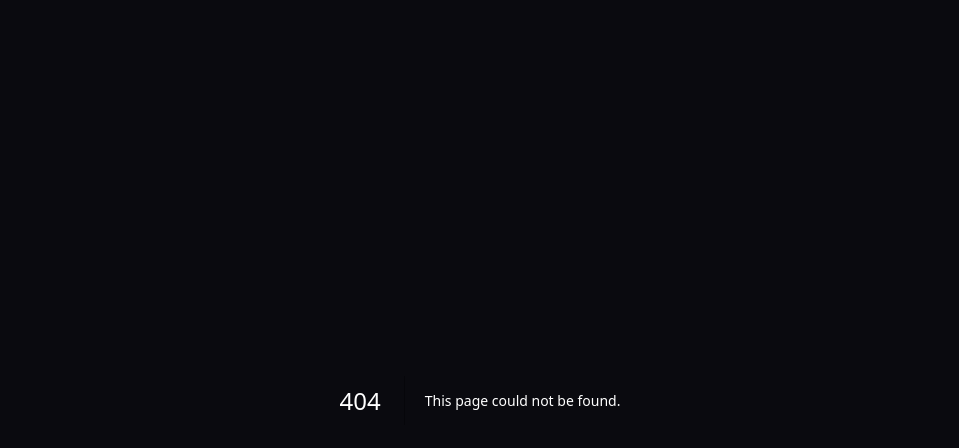
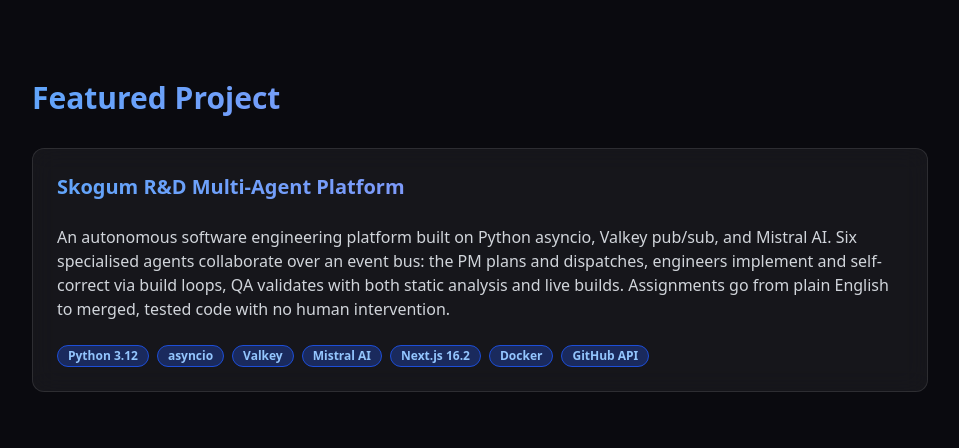
Before and after one commit to Skogum-R-D/simen-portfolio, a Next.js app: page /projects in a window 1280 px wide. Before the commit this address had no page. Shown: the top 448 px of the page, without its empty margins (160-1119 px from the left). Built offline with nearby package versions, Linux system fonts and the light colour scheme.

Commit message:
Add featured project section for Skogum R&D Multi-Agent Platform

```diff
--- /dev/null
+++ b/app/projects/page.tsx
@@ -0,0 +1,38 @@
+"use client";
+import { Card, CardHeader, CardTitle, CardContent } from "@/components/ui/card";
+import { Badge } from "@/components/ui/badge";
+import { motion } from "framer-motion";
+
+export default function FeaturedProject() {
+  return (
+    <section className="py-20 px-4 sm:px-6 lg:px-8">
+      <motion.div
+        initial={{ opacity: 0, y: 20 }}
+        animate={{ opacity: 1, y: 0 }}
+        transition={{ duration: 0.5 }}
+        className="max-w-4xl mx-auto"
+      >
+        <h2 className="text-3xl font-bold gradient-text mb-8">Featured Project</h2>
+        <Card>
+          <CardHeader>
+            <CardTitle>Skogum R&D Multi-Agent Platform</CardTitle>
+          </CardHeader>
+          <CardContent>
+            <p className="text-gray-300 mb-6">
+              An autonomous software engineering platform built on Python asyncio, Valkey pub/sub, and Mistral AI. Six specialised agents collaborate over an event bus: the PM plans and dispatches, engineers implement and self-correct via build loops, QA validates with both static analysis and live builds. Assignments go from plain English to merged, tested code with no human intervention.
+            </p>
+            <div className="flex flex-wrap gap-2">
+              <Badge variant="default">Python 3.12</Badge>
+              <Badge variant="default">asyncio</Badge>
+              <Badge variant="default">Valkey</Badge>
+              <Badge variant="default">Mistral AI</Badge>
+              <Badge variant="default">Next.js 16.2</Badge>
+              <Badge variant="default">Docker</Badge>
+              <Badge variant="default">GitHub API</Badge>
+            </div>
+          </CardContent>
+        </Card>
+      </motion.div>
+    </section>
+  );
+}
```
